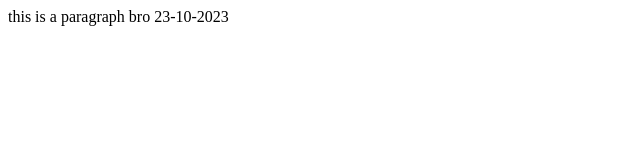
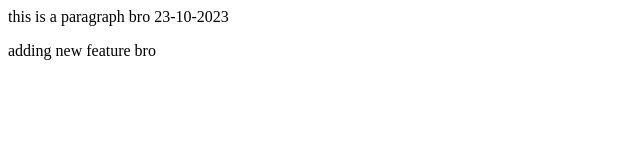
Before and after one commit to vajradhar13/localrepo, a plain HTML site: page index.html in a window 1280 px wide. Shown: the whole page, without its empty margins (0-640 px from the left). Drawn offline with Linux system fonts and the light colour scheme.

Commit message:
adding new feature

```diff
--- a/index.html
+++ b/index.html
@@ -2,3 +2,6 @@
     this is a paragraph bro
 23-10-2023
 </p>
+<p>
+    adding new feature bro
+</p>
```
